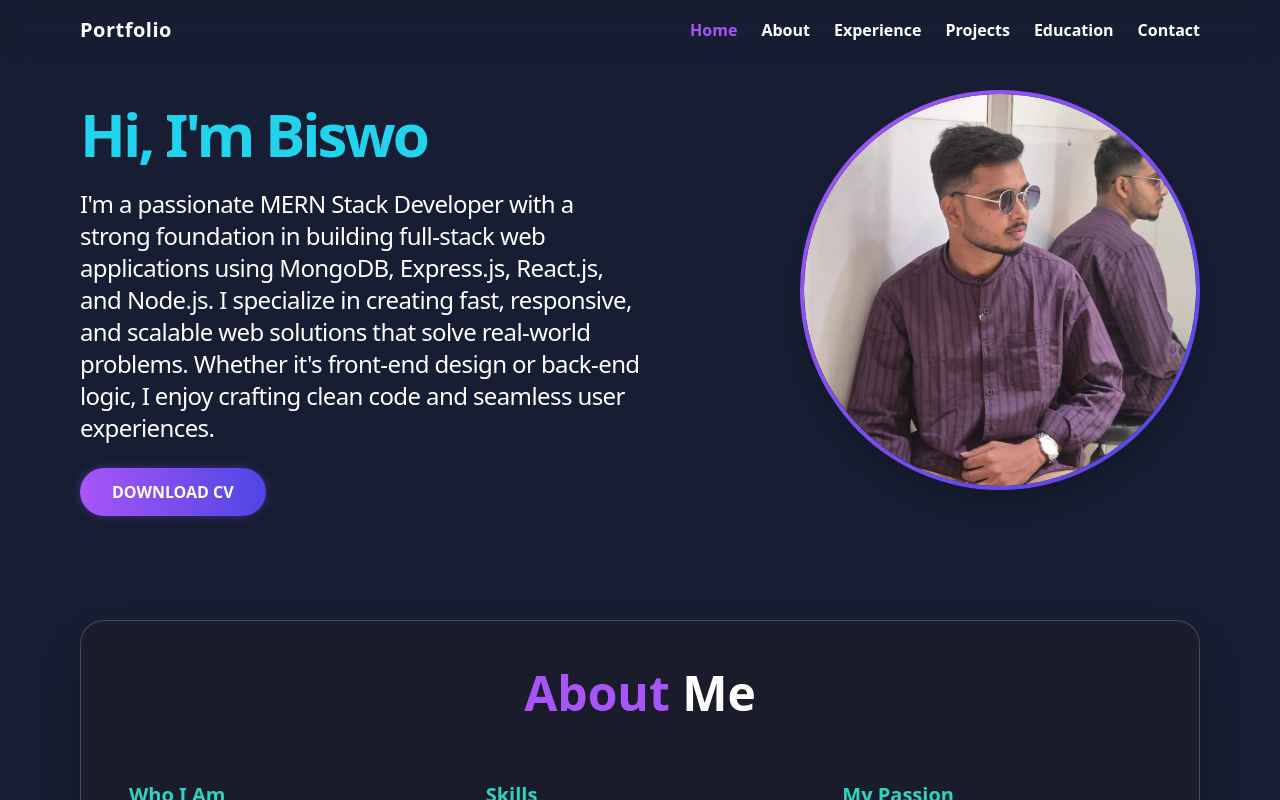
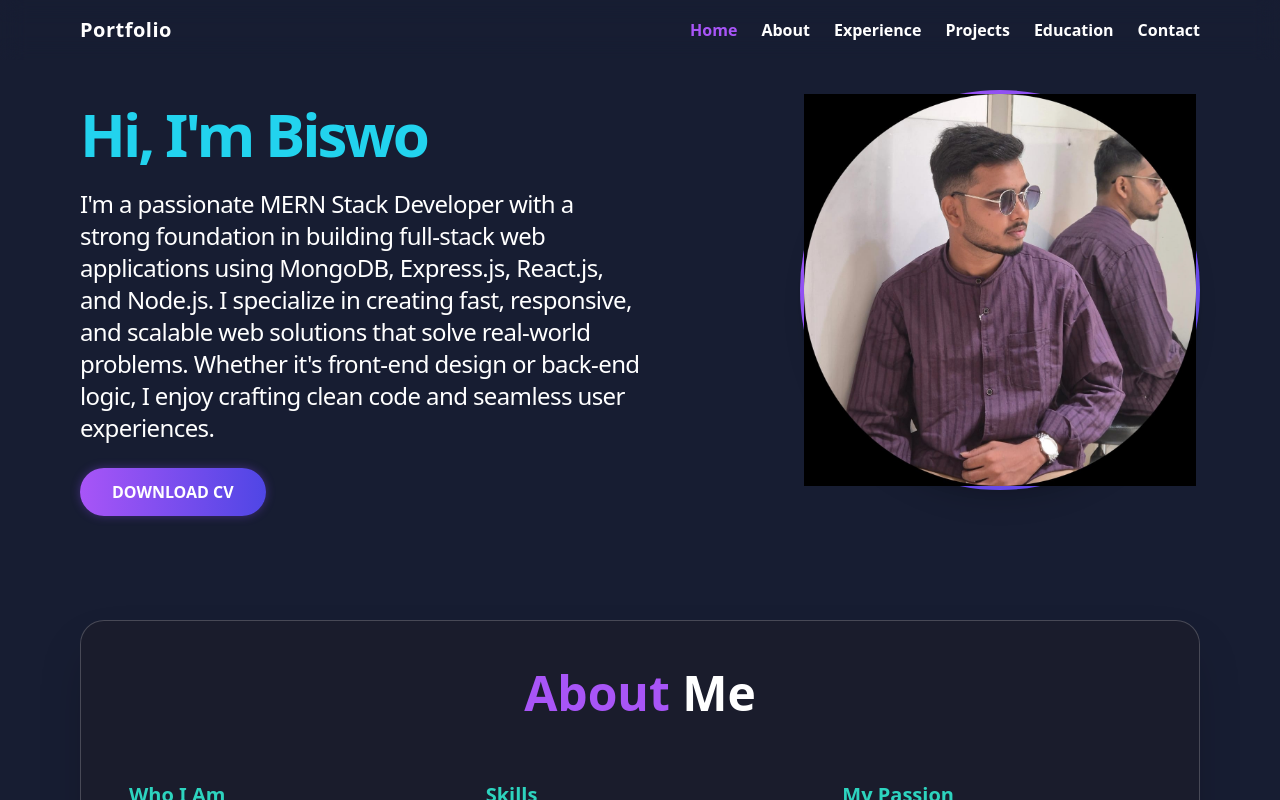
Before and after one commit to Biswojit143/Biswojit_Portfolio, a React (Vite) app: page / in a window 1280 px wide. Shown: the top 800 px of the page. Built offline with nearby package versions, Linux system fonts and the light colour scheme.

Commit message:
last update

```diff
--- a/src/Components/Home/Home.jsx
+++ b/src/Components/Home/Home.jsx
@@ -39,7 +39,7 @@ const Home = () => {
           <img
             src={avatarImg}
             alt="My_New_photo"
-            className="w-full h-full object-cover rounded-full"
+            className="w-full h-full object-cover rounded-full."
           />
         </div>
       </div>
```
